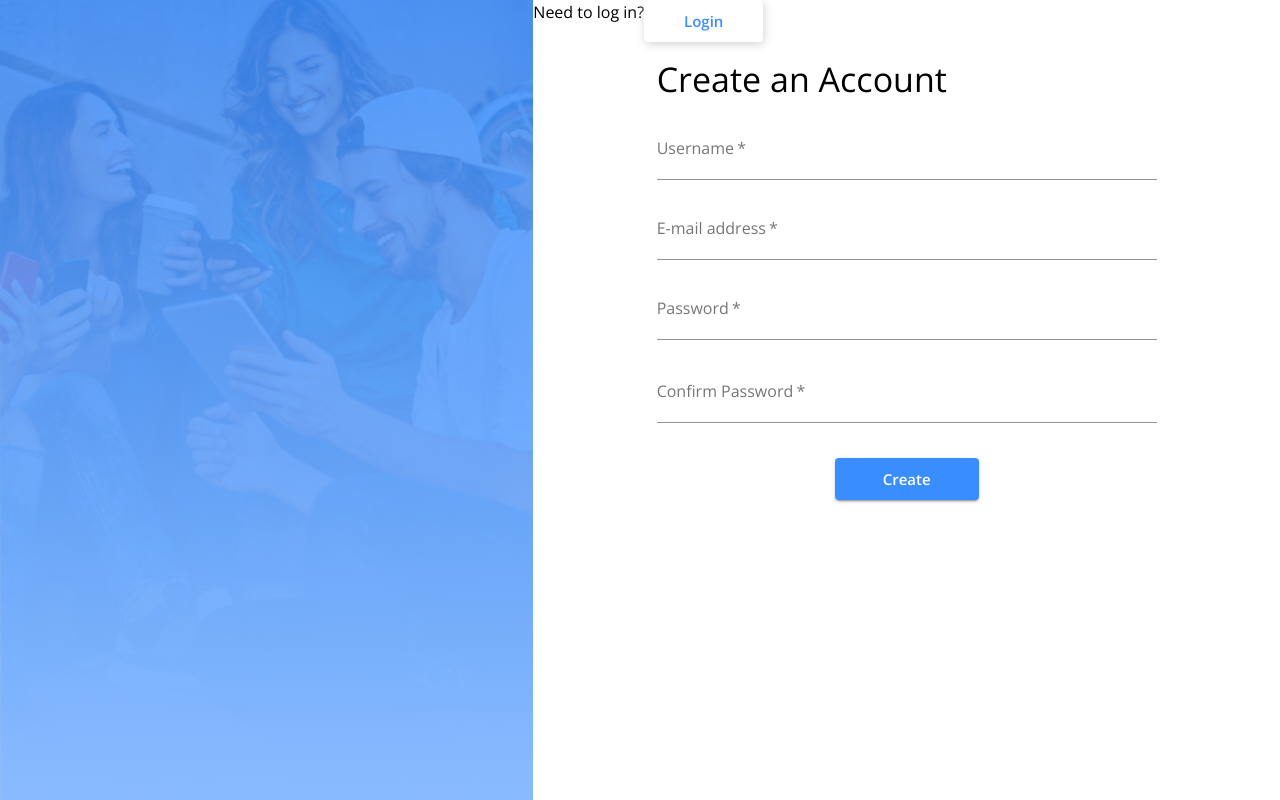
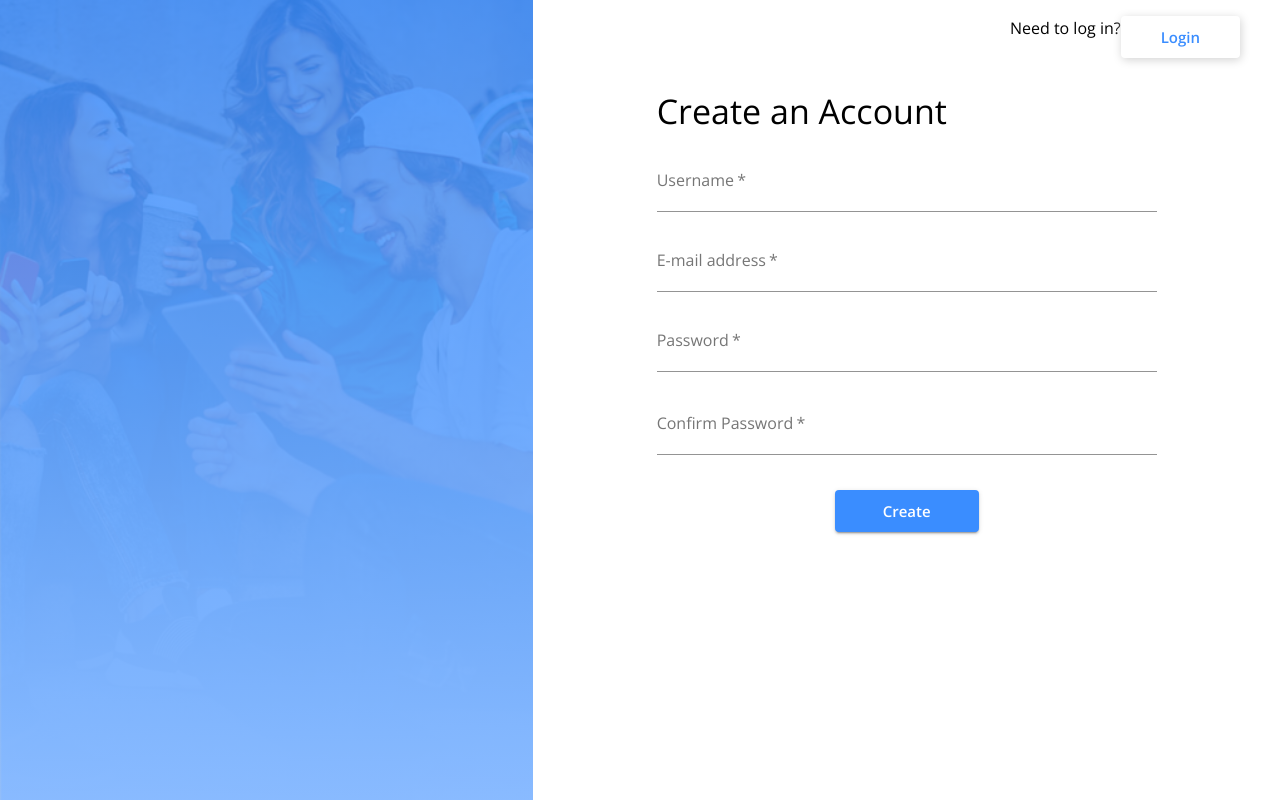
Before and after one commit to deliaconstantino/messenger-app, a React (Create React App) app in the folder client/: page / in a window 1280 px wide. Built offline with nearby package versions, Linux system fonts and the light colour scheme; no server answers.

Commit message:
added location and margin to 'Need to Log in?' and Login Button

```diff
--- a/client/src/components/UserAccess/UserAccessTwo.js
+++ b/client/src/components/UserAccess/UserAccessTwo.js
@@ -44,12 +44,21 @@ const useStyles = makeStyles((theme) => ({
     backgroundImage: "linear-gradient(#3A8DFF 0%, #86B9FF 100%)",
     opacity: "0.85",
   },
+  buttonGrid: {
+    display: "flex",
+    margin: theme.spacing(2, -5),
+    flexDirection: "row",
+    justifyContent: "flex-end",
+  },
+  text: {
+
+  },
+
   button: {
     ...theme.typography.userAccessButton,
     padding: theme.spacing(1, 5),
     boxShadow: "1px 2px 10px #d3d3d3",
-
-  }
+  },
 }));
 
 function UserAccessTwo(props) {
@@ -90,7 +99,7 @@ function UserAccessTwo(props) {
         xl={7}
       >
         {showLogin && (
-          <Grid container item>
+          <Grid container item >
             <Typography>Need to register?</Typography>
             <Button
               onClick={() => {
@@ -104,8 +113,8 @@ function UserAccessTwo(props) {
           </Grid>
         )}
         {showSignup && (
-          <Grid container item>
-            <Typography>Need to log in?</Typography>
+          <Grid container item className={classes.buttonGrid}>
+            <Typography className={classes.text}>Need to log in?</Typography>
             <Button size="large" className={classes.button}
               onClick={() => {
                 updateShowLogin(true);
```
